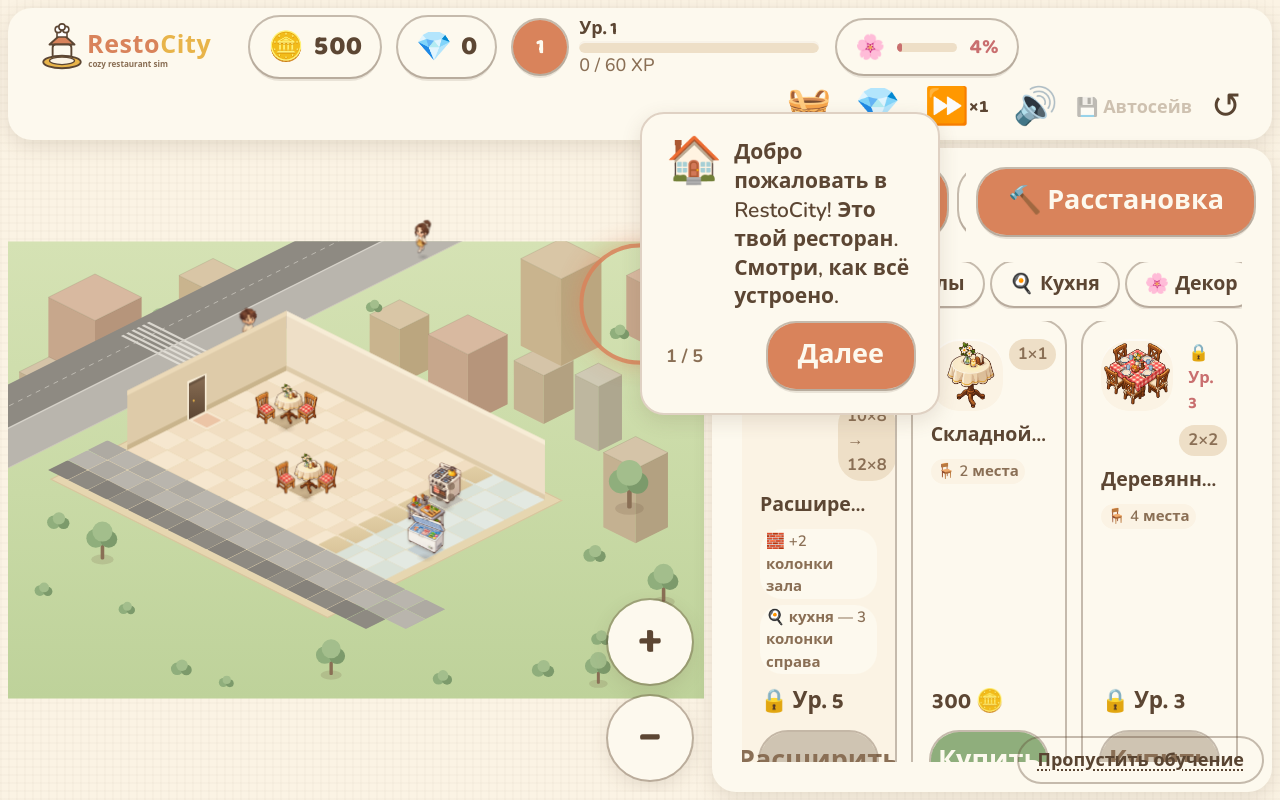
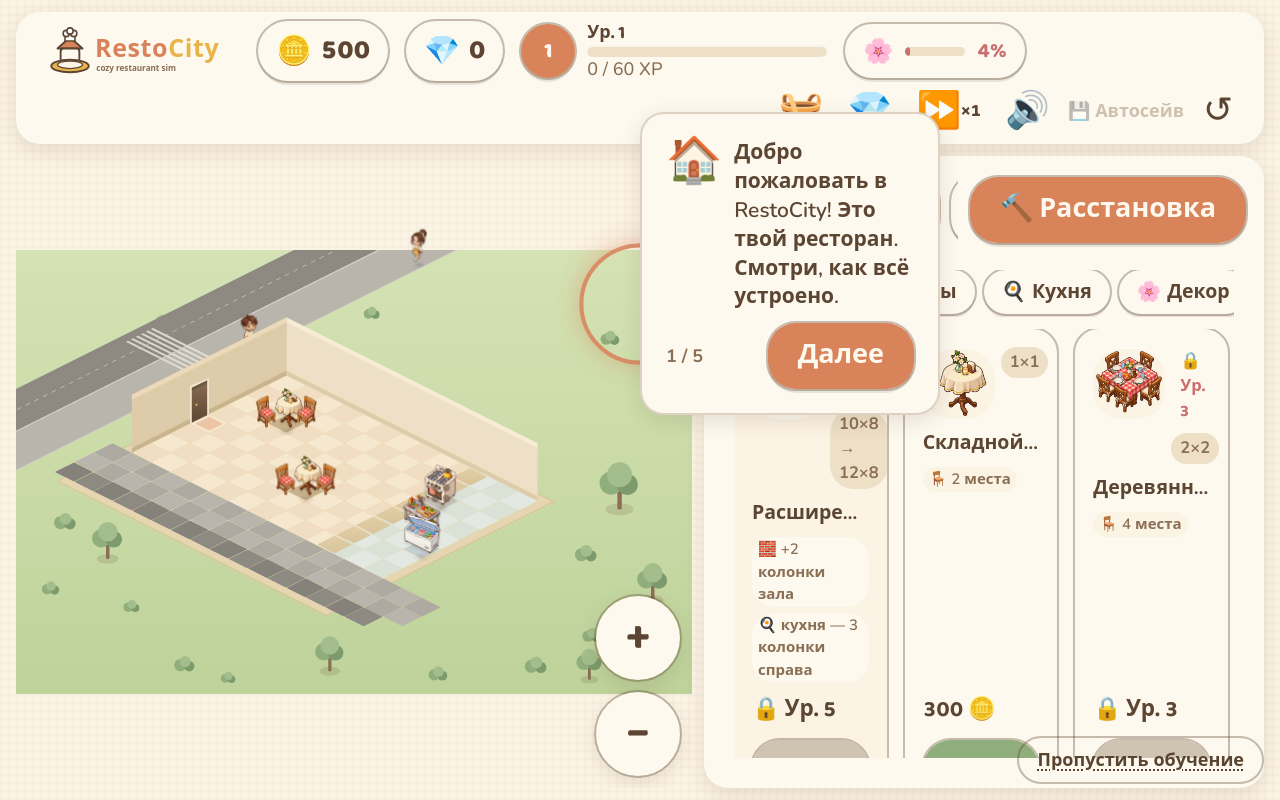
Before and after one commit to freezbipwnz/WORK, a React (Vite) app: page / in a window 1280 px wide. Built offline with nearby package versions, Linux system fonts and the light colour scheme.

Commit message:
feat: адаптивный UI для всех экранов (портрет/ландшафт/десктоп, safe-area, peek-скроллы), удалены здания заднего фона (оставлены деревья и кусты)

```diff
--- a/src/components/Scene.tsx
+++ b/src/components/Scene.tsx
@@ -1240,57 +1240,6 @@ function Ground() {
   )
 }
 
-/**
- * Городское окружение: фоновые изо-коробки зданий (две грани + крыша),
- * приглушённые тёплые тона. Расположение (сцена 1120×736):
- *  - верхний левый кластер — ЗА сквозной дорогой (она рисуется позже и
- *    проходит перед их нижними этажами, как улица перед домами);
- *  - за задней стеной справа-сверху (нижние этажи скрыты стеной);
- *  - верхний край правее места входа дороги (дорога входит в сцену
- *    на x≈493–762 верхней кромки) и правый край за рестораном.
- * z ниже стен, DOM — до них. Не кликабельны.
- */
-function CityBackdrop() {
-  const buildings: { cx: number; cy: number; w: number; h: number; roof: string; left: string; right: string }[] = [
-    // верхний левый кластер — за дорогой (дорога проходит перед ними)
-    { cx: 140, cy: 90, w: 150, h: 140, roof: '#D8B9A0', left: '#C7A78C', right: '#B6957B' },
-    { cx: 330, cy: 55, w: 110, h: 100, roof: '#D9C6A6', left: '#C9B48E', right: '#BBA67F' },
-    { cx: 66, cy: 210, w: 96, h: 88, roof: '#D5C4A8', left: '#C4B191', right: '#B3A181' },
-    // за задней стеной справа-сверху (нижние этажи скрыты стеной)
-    { cx: 630, cy: 118, w: 96, h: 88, roof: '#D9C6A6', left: '#C9B48E', right: '#BBA67F' },
-    { cx: 740, cy: 150, w: 128, h: 112, roof: '#D8B9A0', left: '#C7A78C', right: '#B6957B' },
-    { cx: 862, cy: 192, w: 96, h: 78, roof: '#D5C4A8', left: '#C4B191', right: '#B3A181' },
-    { cx: 950, cy: 215, w: 76, h: 104, roof: '#CFC9B4', left: '#BEB79F', right: '#AEA78F' },
-    // верхний край правее дороги
-    { cx: 890, cy: 28, w: 130, h: 140, roof: '#D9C6A6', left: '#C9B48E', right: '#BBA67F' },
-    { cx: 1045, cy: 55, w: 100, h: 95, roof: '#D8B9A0', left: '#C7A78C', right: '#B6957B' },
-    // правый край за рестораном
-    { cx: 1010, cy: 340, w: 104, h: 120, roof: '#D5C4A8', left: '#C4B191', right: '#B3A181' },
-  ]
-  return (
-    <svg className="absolute left-0 top-0" width={SCENE_W} height={SCENE_H} style={{ zIndex: 0 }} pointerEvents="none">
-      {buildings.map((b, i) => {
-        const t = [b.cx, b.cy - b.w / 4]
-        const r = [b.cx + b.w / 2, b.cy]
-        const bt = [b.cx, b.cy + b.w / 4]
-        const l = [b.cx - b.w / 2, b.cy]
-        return (
-          <g key={i}>
-            {/* левая грань */}
-            <polygon points={`${l[0]},${l[1]} ${bt[0]},${bt[1]} ${bt[0]},${bt[1] + b.h} ${l[0]},${l[1] + b.h}`} fill={b.left} />
-            {/* правая грань (темнее) */}
-            <polygon points={`${r[0]},${r[1]} ${bt[0]},${bt[1]} ${bt[0]},${bt[1] + b.h} ${r[0]},${r[1] + b.h}`} fill={b.right} />
-            {/* крыша */}
-            <polygon points={`${t[0]},${t[1]} ${r[0]},${r[1]} ${bt[0]},${bt[1]} ${l[0]},${l[1]}`} fill={b.roof} />
-            {/* кромка крыши */}
-            <polygon points={`${t[0]},${t[1]} ${r[0]},${r[1]} ${bt[0]},${bt[1]} ${l[0]},${l[1]}`} fill="none" stroke="rgba(92,70,51,0.15)" strokeWidth={1.5} />
-          </g>
-        )
-      })}
-    </svg>
-  )
-}
-
 /** Куст: 2-3 круга зелёных оттенков на невидимой опоре; дерево: ствол + крона */
 function Bush({ cx, cy, r }: { cx: number; cy: number; r: number }) {
   return (
@@ -1515,7 +1464,6 @@ export default function Scene() {
       }}
     >
       <Ground />
-      <CityBackdrop />
       <Greenery />
       <Street />
       <StreetLeft />
--- a/src/components/TabPanelSlot.tsx
+++ b/src/components/TabPanelSlot.tsx
@@ -74,7 +74,7 @@ export default function TabPanelSlot() {
     >
       {/* Шапка панели: табы слева, кнопка «🔨 Расстановка» — слот справа, в потоке */}
       <div className="panel-header flex items-center gap-2">
-        <div className="panel-tabs flex min-w-0 flex-1 gap-2 overflow-x-auto">
+        <div className="panel-tabs scroll-peek flex min-w-0 flex-1 gap-2 overflow-x-auto">
           <TabBar active={tab} onChange={onTab} questsBadge={questsBadge} deliveryBadge={deliveryBadge} achievementsBadge={achievementsBadge} />
         </div>
         <GameButton
--- a/src/components/panels/ShopPanel.tsx
+++ b/src/components/panels/ShopPanel.tsx
@@ -230,7 +230,7 @@ export default function ShopPanel() {
   return (
     <div className="flex h-full flex-col gap-2">
       {/* Подкатегории-чипы */}
-      <div className="flex items-center gap-1.5 overflow-x-auto pb-0.5">
+      <div className="scroll-peek flex items-center gap-1.5 overflow-x-auto pb-0.5">
         {CATEGORIES.map((c) => (
           <motion.button
             key={c.id}
--- a/src/index.css
+++ b/src/index.css
@@ -74,14 +74,16 @@
 
   /* ===== Адаптивный масштаб UI (репорт: «на большом экране меню мелкое») =====
      <768px — мобильный вид 1×; 768–1279px (планшет) ×1.25; ≥1280px (desktop) ×1.5.
+     Условие min-height: 500px — чтобы низкий ландшафт (телефон горизонтально,
+     прищуренное окно) НЕ масштабировался: там компактный HUD (см. ниже) и 1×.
      Масштабируем корневой font-size: все rem-утилиты Tailwind (h-11, text-sm,
      min-h-[44px], p-3…) растут пропорционально, px-значения сцены не трогаем. */
-  @media (min-width: 768px) {
+  @media (min-width: 768px) and (min-height: 500px) {
     html {
       font-size: 125%;
     }
   }
-  @media (min-width: 1280px) {
+  @media (min-width: 1280px) and (min-height: 500px) {
     html {
       font-size: 150%;
     }
@@ -149,25 +151,29 @@
     flex-direction: column;
   }
 
-  /* Нижняя панель: высота в rem — растёт вместе с корневым font-size
-     (≈220px на мобильном, ~275px на планшете, ~330px на desktop) */
+  /* Нижняя панель в stacked-раскладке (<1024px): высота в rem — растёт вместе
+     с корневым font-size (≈220px на мобильном, ~275px на планшете) */
   .panel-root {
     height: 13.75rem;
   }
-  @media (min-width: 1024px) {
+  @media (min-width: 640px) and (max-width: 1023px) {
     .panel-root {
       height: 15rem;
     }
   }
 
-  /* Desktop (≥1280px): панель — правый сайдбар (max ~560px), сцена получает
-     всю оставшуюся ширину/высоту; strict-zones grid auto/1fr сохраняется */
-  @media (min-width: 1280px) {
+  /* Desktop/планшет широкий (≥1024px): панель — правый сайдбар (440–560px),
+     сцена получает всю оставшуюся ширину/высоту; центрирование каркаса на
+     очень широких мониторах (max-width). Боковые отступы 16px + safe-area */
+  @media (min-width: 1024px) {
     .game-frame {
       grid-template-rows: auto minmax(0, 1fr);
-      grid-template-columns: minmax(0, 1fr) minmax(420px, 560px);
+      grid-template-columns: minmax(0, 1fr) minmax(440px, 560px);
       grid-template-areas: 'hud hud' 'scene panel';
+      gap: 12px;
       max-width: 1600px;
+      padding: calc(12px + env(safe-area-inset-top)) calc(16px + env(safe-area-inset-right))
+        calc(12px + env(safe-area-inset-bottom)) calc(16px + env(safe-area-inset-left));
     }
     .panel-root {
       height: 100%;
@@ -178,8 +184,9 @@
     }
   }
 
-  /* Телефон портрет: bottom-sheet — свёрнут 56px (шапка), раскрыт до 45dvh */
-  @media (max-width: 480px) and (orientation: portrait) {
+  /* Телефон портрет (<640px): bottom-sheet — свёрнут до шапки (табы),
+     тап по табу раскрывает контент до 45dvh */
+  @media (max-width: 639px) and (orientation: portrait) {
     .game-frame {
       gap: 6px;
     }
@@ -195,8 +202,10 @@
     }
   }
 
-  /* Телефон ландшафт: панель — правая колонка, сцена максимум */
-  @media (orientation: landscape) and (max-height: 500px) and (max-width: 900px) {
+  /* Телефон/узкий девайс ландшафт (высота ≤500, ширина <1024): панель —
+     правая узкая колонка 220px с вертикальными табами, сцена максимум.
+     Корневой font-size тут 1× (см. выше), поэтому всё компактно */
+  @media (orientation: landscape) and (max-height: 500px) and (max-width: 1023px) {
     .game-frame {
       grid-template-rows: auto minmax(0, 1fr);
       grid-template-columns: minmax(0, 1fr) 220px;
@@ -244,6 +253,28 @@
 }
 
 @layer utilities {
+  /* Компактный HUD в низком ландшафте: чипы/кнопки ниже (36px), всё в 1–2
+     ряда; .hud-hide — некритичные элементы (подсказка «Несёшь», автосейв).
+     Лежит в слое utilities, чтобы перекрывать min-h-[44px]/sm:inline Tailwind
+     при равной специфичности (блок ниже @tailwind utilities в исходнике). */
+  @media (orientation: landscape) and (max-height: 500px) {
+    .hud-el {
+      min-height: 36px;
+      padding-top: 2px;
+      padding-bottom: 2px;
+    }
+    .hud-hide {
+      display: none;
+    }
+  }
+
+  /* Горизонтальные скролл-ряды (табы, чипы категорий): контент справа обрезается
+     НЕ впритык — следующая карточка/вкладка остаётся частично видна (UX-паттерн
+     «тут можно листать») */
+  .scroll-peek {
+    padding-right: 0.75rem;
+  }
+
   /* Плоская тень-наклейка объекта на полу */
   .shadow-sticker {
     box-shadow: 0 4px 0 rgba(92, 70, 51, 0.12);
--- a/src/pages/GameScreen.tsx
+++ b/src/pages/GameScreen.tsx
@@ -203,8 +203,15 @@ function SceneViewport() {
         </motion.div>
       )}
 
-      {/* кнопки зума (тач-таргеты 44px) */}
-      <div className="absolute bottom-2 right-2 z-[60] flex flex-col gap-2">
+      {/* кнопки зума (тач-таргеты 44px); отступы — с safe-area, чтобы на
+          «чёлке»/с скруглёнными углами не залезали под экран */}
+      <div
+        className="absolute z-[60] flex flex-col gap-2"
+        style={{
+          right: 'calc(0.5rem + env(safe-area-inset-right, 0px))',
+          bottom: 'calc(0.5rem + env(safe-area-inset-bottom, 0px))',
+        }}
+      >
         <button
           type="button"
           aria-label="Приблизить"
```
Also changed, not shown: src/components/Hud.tsx (+6 -6 lines).
